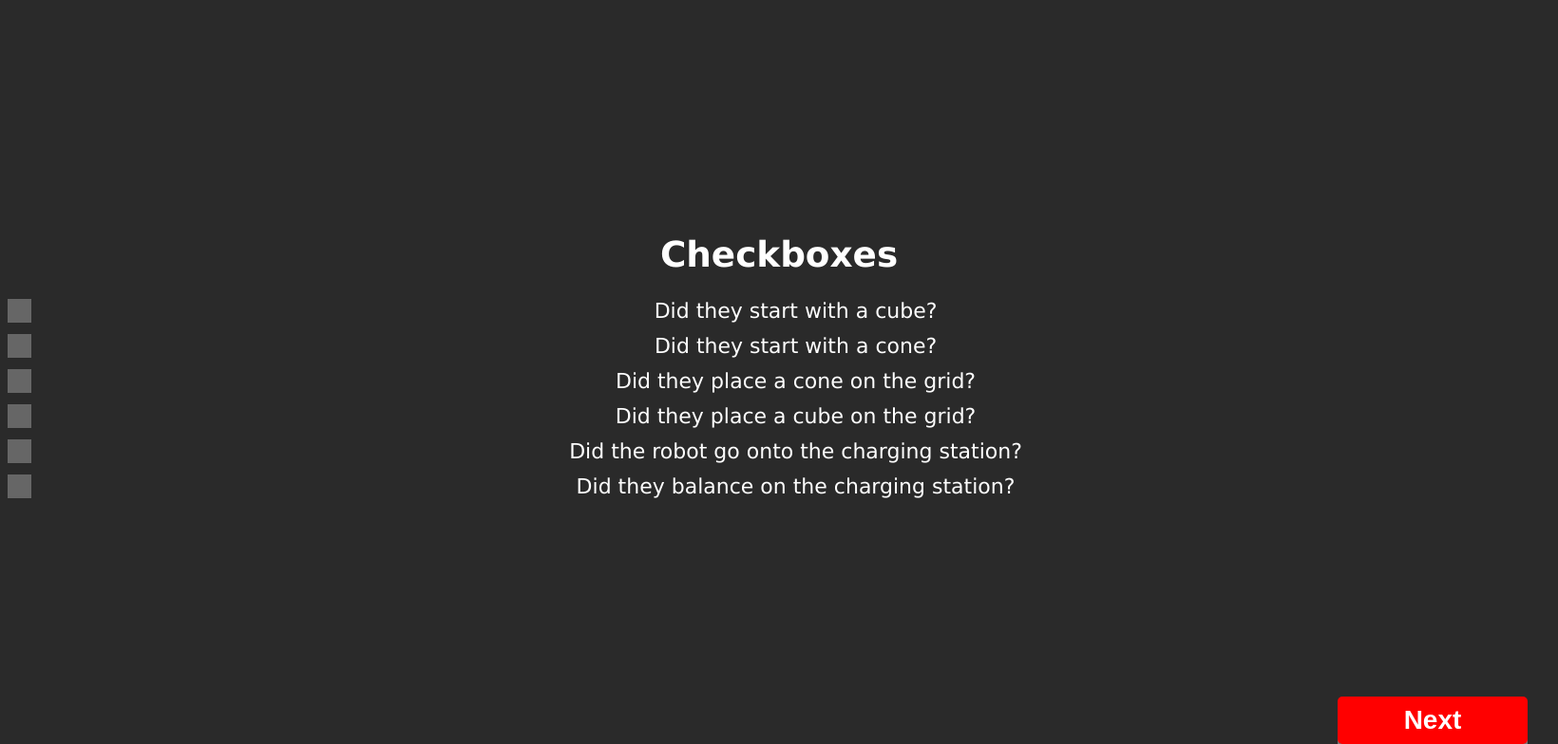
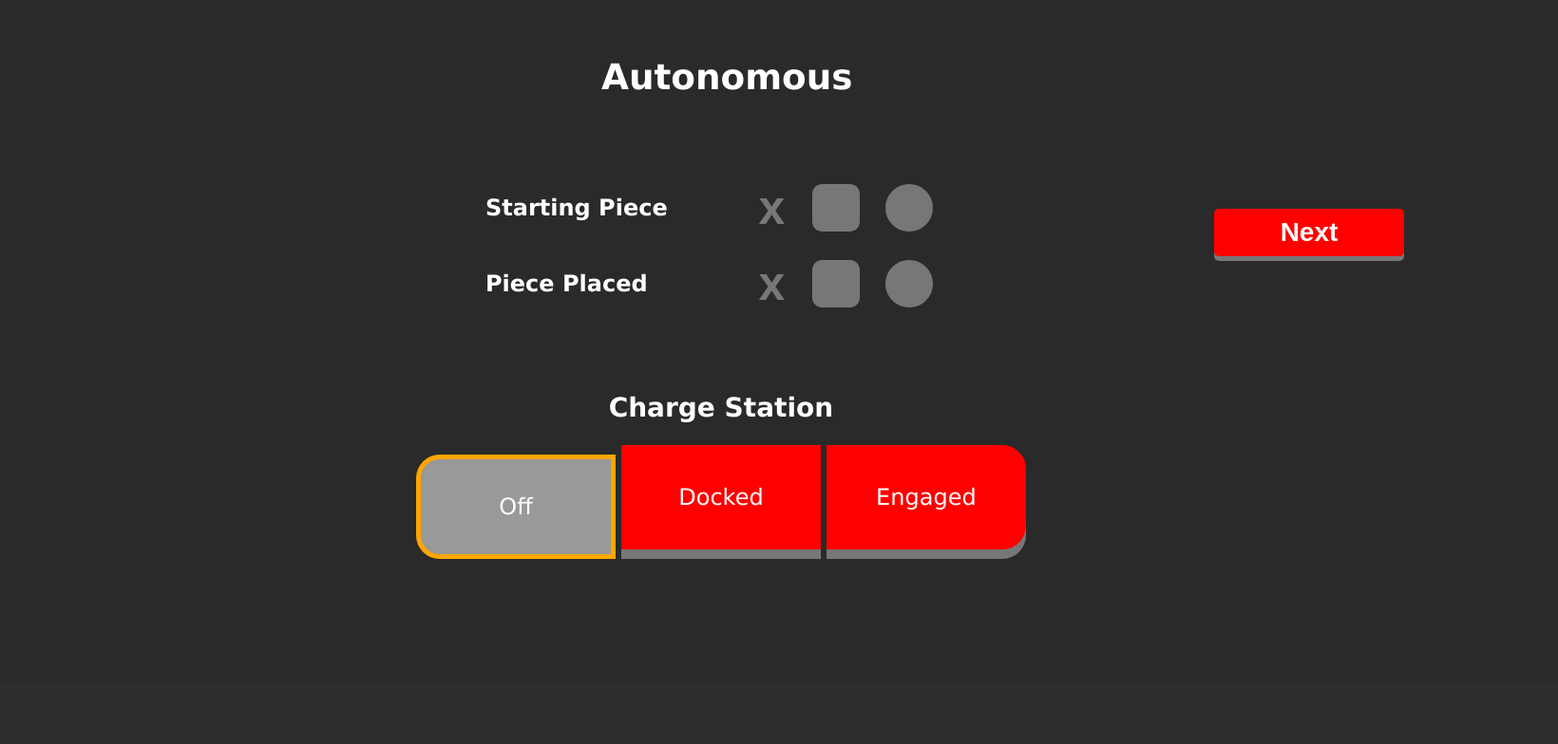
Before and after one commit to cavineers/ScoutingApp2023, a Flask app: template templates/2023/auto.html in a window 1640 px wide. Shown: the part 80-864 px from the top of the page at 95% size. After the commit the page ends 669 px from the top, so only its background shows below. Run offline with Flask 2, Linux system fonts and the light colour scheme; the template is opened without the code that fills it, so the values that code supplies are empty.

Commit message:
auto stuff

```diff
--- a/static/2023/css/auto.css
+++ b/static/2023/css/auto.css
@@ -1,4 +1,127 @@
-/* next button */
+.autorad {
+    margin-top: 75px;
+    height: 150px;
+    width: 500px;
+}
+
+.autorad {
+    font-size: 24px;
+    font-weight: bold;
+}
+
+.auto {
+    margin-left: 500px;
+}
+
+.auto h1{
+    margin-left: 125px;
+}
+
+.none {
+
+    background-color: transparent;
+    border: none;
+}
+
+.none span{
+    font-size: 50px;
+    color: #777;
+    font-weight: bolder;
+}
+.none span:active {color: #cf0000;}
+
+.cube {
+    height: 50px;
+    width: 50px;
+    background-color: #777;
+    border-color: #777;
+    padding: 11%;
+    border-radius: 20%;
+    border-style: double;
+    align-items: center;
+}
+.cube:active {background-color: #b0f;}
+
+.cone {
+    height: 50px;
+    width: 50px;
+    background-color: #777;
+    border-color: #777;
+    padding: 11%;
+    border-radius: 100%;
+    border-style: double;
+    align-items: center;
+}
+.cone:active {background-color: #ff0;}
+
+.charge {
+    position: absolute;
+    margin-top: 50px;
+    margin-left: 430px;
+    text-align: center;
+}
+
+.charge label {
+    position: relative;
+}
+
+.charge label input {
+    display: none;
+}
+
+.charge label input:checked ~ span{
+    background-color: #999;
+    border: 5px solid #ffa600;
+    box-shadow: 0 0px #666;
+    transform: translateY(10px);
+}
+
+.charge label span {
+    position: relative;
+    text-align: center;
+    display: inline-block;
+    font-size: 24px;
+}
+
+.left {
+    width: 200px;
+    height: 100px;
+    line-height: 100px;
+    background: #ff0000;
+    color: white;
+    border: 5px solid #ff0000;
+    text-align: center;
+    border-top-left-radius: 25px;
+    border-bottom-left-radius: 25px;
+    box-shadow: 0 10px #777;
+}
+.left:hover {background-color: #cf0000;}
+
+.mid {
+    width: 200px;
+    height: 100px;
+    line-height: 100px;
+    background: #ff0000;
+    color: white;
+    border: 5px solid #ff0000;
+    text-align: center;
+    box-shadow: 0 10px #777;
+}
+.mid:hover {background-color: #cf0000;}
+
+.right {
+    width: 200px;
+    height: 100px;
+    line-height: 100px;
+    background: #ff0000;
+    color: white;
+    border: 5px solid #ff0000;
+    text-align: center;
+    border-top-right-radius: 25px;
+    border-bottom-right-radius: 25px;
+    box-shadow: 0 10px #777;
+}
+.right:hover {background-color: #cf0000;}
 
 .next {
   height: 50px;
@@ -13,7 +136,7 @@
   font-size: 16px;
   border-radius: 5px;
   box-shadow: 0 5px #777;
-    transform: translate(1400px, 700px);
+  transform: translate(1270px, -120px);
 }
 
 .next span {
@@ -30,7 +153,7 @@
 .next:active {
   background-color: #cf0000;
   box-shadow: 0 0px #666;
-    transform: translate(1400px, 705px);
+  transform: translate(1270px, -115px);
 }
 
 .next span:after {
@@ -50,73 +173,3 @@
   opacity: 1;
   right: 0;
 }
-
-/* checkboxes */
-
-/* The container */
-.container {
-    display: block;
-    position: relative;
-    padding-left: 35px;
-    margin-bottom: 12px;
-    cursor: pointer;
-    font-size: 22px;
-    -webkit-user-select: none;
-    -moz-user-select: none;
-    -ms-user-select: none;
-    user-select: none;
-  }
-
-  /* Hide the browser's default checkbox */
-  .container input {
-    position: absolute;
-    opacity: 0;
-    cursor: pointer;
-    height: 0;
-    width: 0;
-  }
-
-  /* Create a custom checkbox */
-  .checkmark {
-    position: absolute;
-    top: 0;
-    left: 0;
-    height: 25px;
-    width: 25px;
-    background-color: #666;
-  }
-
-  /* On mouse-over, add a grey background color */
-  .container:hover input ~ .checkmark {
-    background-color: #666;
-  }
-
-  /* When the checkbox is checked, add a blue background */
-  .container input:checked ~ .checkmark {
-    background-color: #cf0000;
-  }
-
-  /* Create the checkmark/indicator (hidden when not checked) */
-  .checkmark:after {
-    content: "";
-    position: absolute;
-    display: none;
-  }
-
-  /* Show the checkmark when checked */
-  .container input:checked ~ .checkmark:after {
-    display: block;
-  }
-
-  /* Style the checkmark/indicator */
-  .container .checkmark:after {
-    left: 9px;
-    top: 5px;
-    width: 5px;
-    height: 10px;
-    border: solid white;
-    border-width: 0 3px 3px 0;
-    -webkit-transform: rotate(45deg);
-    -ms-transform: rotate(45deg);
-    transform: rotate(45deg);
-  }
--- a/templates/2023/auto.html
+++ b/templates/2023/auto.html
@@ -7,36 +7,46 @@
 <script src="/static/2023/js/auto.js"></script>
 {% endblock %}
 {% block contents %}
-<div class="next_container">
-    <button class="next" id="nextButton">
-        <span>Next</span>
-    </button>
+<div>
+    <div class="auto">
+        <h1>Autonomous</h1>
+        <table class="autorad">
+            <tbody>
+                <tr>
+                    <td><p>Starting Piece</p></td>
+                    <td><button type="radio" name="start" class="none" checked><span>x</span></button></td>
+                    <td><button type="radio" name="start" class="cube"></button></td>
+                    <td><button type="radio" name="start" class="cone"></button></td>
+                </tr>
+                <tr>
+                    <td><p>Piece Placed</p></td>
+                    <td><button type="radio" name="placed" class="none" checked><span>x</span></button></td>
+                    <td><button type="radio" name="placed" class="cube"></button></td>
+                    <td><button type="radio" name="placed" class="cone"></button></td>
+              </tr>
+            </tbody>
+        </table>
+    </div>
+    <div class="charge">
+        <h2>Charge Station</h2>
+        <label>
+            <input type="radio" id="chargeOff" name="station" value="off" checked>
+            <span class="left">Off</span>
+        </label>
+        <label>
+            <input type="radio" id="chargeDocked" name="station" value="docked">
+            <span class="mid">Docked</span>
+        </label>
+        <label>
+            <input type="radio" id="chargeEngaged" name="station" value="engaged">
+            <span class="right">Engaged</span>
+        </label>
+    </div>
+    <div class="next_container">
+      <button class="next" id="nextButton">
+          <span>Next</span>
+      </button>
+    </div>
 </div>
-<div style="margin-top: 10%; width: 100%; text-align: center;">
-  <h1>Checkboxes</h1>
-  <label class="container"> Did they start with a cube?
-    <input type="checkbox">
-    <span class="checkmark"></span>
-  </label>
-  <label class="container"> Did they start with a cone?
-    <input type="checkbox">
-    <span class="checkmark"></span>
-  </label>
-  <label class="container"> Did they place a cone on the grid?
-    <input type="checkbox">
-    <span class="checkmark"></span>
-  </label>
-  <label class="container"> Did they place a cube on the grid?
-    <input type="checkbox">
-    <span class="checkmark"></span>
-  </label>
-  <label class="container"> Did the robot go onto the charging station?
-    <input type="checkbox">
-    <span class="checkmark"></span>
-  </label>
-  <label class="container"> Did they balance on the charging station?
-    <input type="checkbox">
-    <span class="checkmark"></span>
-  </label>
-</div>
+
 {% endblock %}
```
Lines whose indentation alone changed are shown as unchanged.
